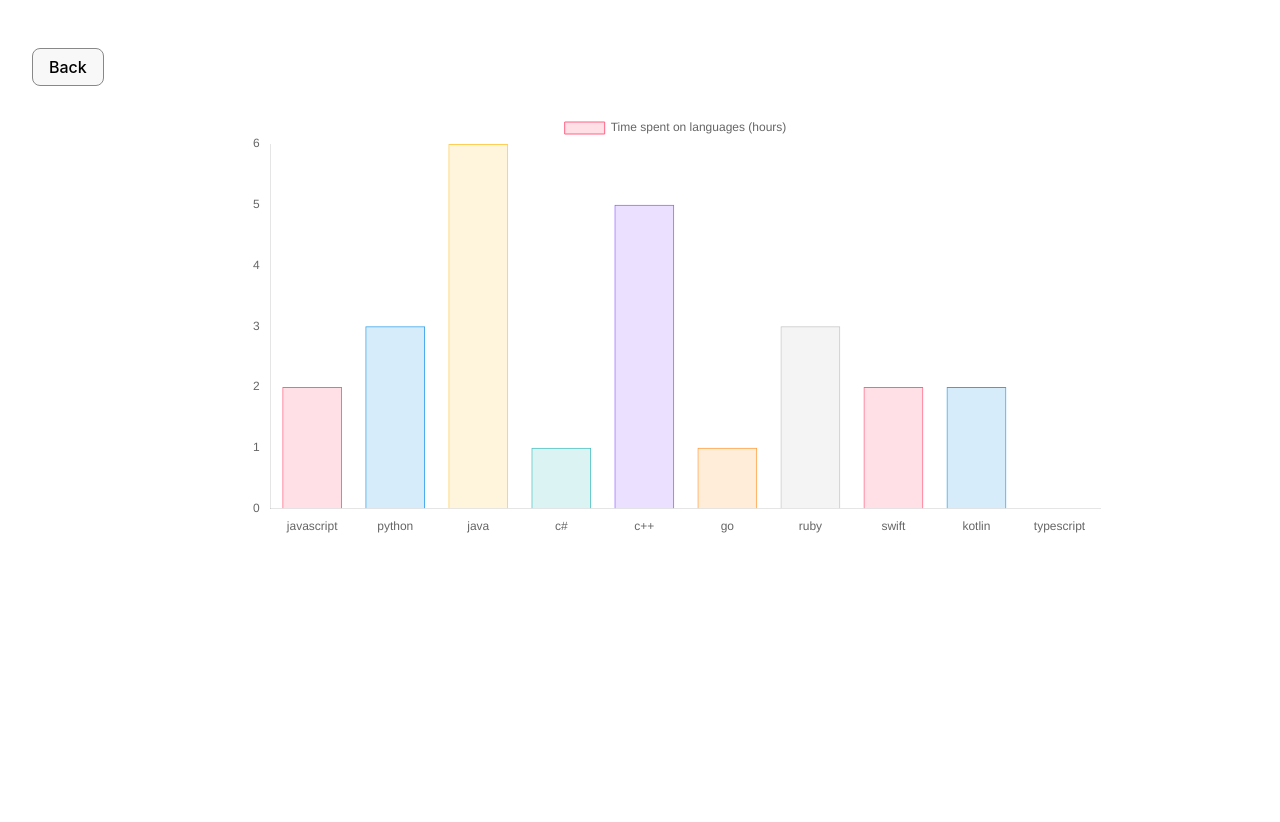
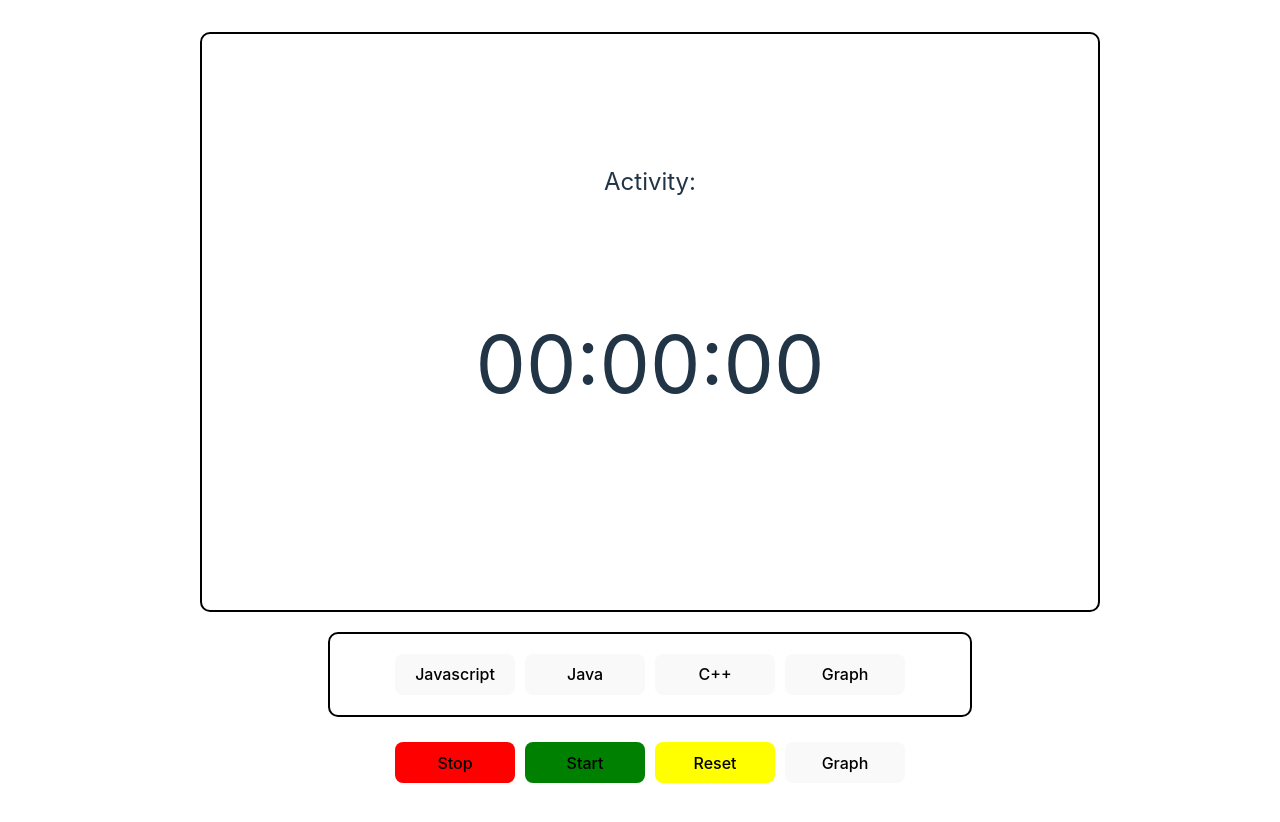
Before and after one commit to JaxChoong/React-Chart, a React (Vite) app in the folder react-chart/: page / in a window 1280 px wide. Shown: the top 822 px of the page. Built offline with nearby package versions, Linux system fonts and the light colour scheme.

Commit message:
feat: now has front page

```diff
--- a/react-chart/package.json
+++ b/react-chart/package.json
@@ -15,7 +15,8 @@
     "framer-motion": "^11.12.0",
     "react": "^18.3.1",
     "react-charts": "^3.0.0-beta.57",
-    "react-dom": "^18.3.1"
+    "react-dom": "^18.3.1",
+    "react-router-dom": "^7.0.1"
   },
   "devDependencies": {
     "@cubejs-client/core": "^0.31.0",
--- a/react-chart/src/App.css
+++ b/react-chart/src/App.css
@@ -1,46 +1,3 @@
-#root {
-  width: 100vw;
-  height: 100vh;
-  margin: 0 auto;
-  padding: 2rem;
-  text-align: center;
-}
-
-.logo {
-  height: 6em;
-  padding: 1.5em;
-  will-change: filter;
-  transition: filter 300ms;
-}
-.logo:hover {
-  filter: drop-shadow(0 0 2em #646cffaa);
-}
-.logo.react:hover {
-  filter: drop-shadow(0 0 2em #61dafbaa);
-}
-
-@keyframes logo-spin {
-  from {
-    transform: rotate(0deg);
-  }
-  to {
-    transform: rotate(360deg);
-  }
-}
-
-@media (prefers-reduced-motion: no-preference) {
-  a:nth-of-type(2) .logo {
-    animation: logo-spin infinite 20s linear;
-  }
-}
-
-.card {
-  padding: 2em;
-}
-
-.read-the-docs {
-  color: #888;
-}
 
 .backButton{
   margin-top: 1em;
@@ -50,3 +7,87 @@
   background-color: #f8f8f8;
   cursor: pointer;
 }
+
+.container {
+  display: flex;
+  flex-direction: column;
+  justify-content: center;
+  align-items: center;
+  height: 100vh;
+  width: 100vw;
+  padding: 10px;
+}
+
+.timer-container {
+  padding: 10%;
+  display: flex;
+  justify-content: center;
+  align-items: center;
+  flex-direction: column;
+  max-width: 50%;
+  max-height: 40%;
+  min-width: 300px;
+  min-height: 200px;
+  width: 100%;
+  border-radius: 10px;
+  border: 2px solid black;
+}
+
+.activity-text {
+  display: flex;
+  justify-content: center;
+  align-items: center;
+  text-align: center;
+  font-size: 1.5rem;
+}
+
+.activity-buttons-container {
+  padding-top: 20px;
+  padding-bottom: 20px;
+  margin-top: 20px;
+  width: 50%;
+  display: flex;
+  flex-wrap: wrap;
+  align-items: center;
+  justify-content: center;
+  border-radius: 10px;
+  border: 2px solid black;
+  gap: 10px;
+}
+
+.action-buttons-container {
+  padding-top: 5px;
+  padding-bottom: 5px;
+  margin-top: 20px;
+  width: 50%;
+  display: flex;
+  flex-wrap: wrap;
+  align-items: center;
+  justify-content: center;
+  border-radius: 10px;
+  gap: 10px;
+}
+
+.timer-text{
+  font-size: 5rem;
+}
+
+button {
+  padding: 10px 5%;
+  font-size: 1rem;
+  cursor: pointer;
+  border-radius: 20px;
+  min-width: 120px;
+}
+
+#stop-button {
+  background-color: red;
+}
+
+#start-button {
+  background-color: green;
+}
+
+#reset-button {
+  background-color: yellow;
+}
--- a/react-chart/src/App.jsx
+++ b/react-chart/src/App.jsx
@@ -1,45 +1,16 @@
-import React from 'react';
-import { useEffect, useState } from 'react';
-import ChartComponent from './chartComponent';
-import './App.css';
+import { useState } from 'react'
+import './App.css'
+import {Timer} from './components'
 
 function App() {
-  const [count, setCount] = useState(() => {
-    const savedCount = localStorage.getItem('saveCount');
-    return savedCount ? Number(savedCount) : 0;
-  });
-
-  const languageTime = [
-    { language: 'javascript', time: 2 },
-    { language: 'python', time: 3 },
-    { language: 'java', time: 6 },
-    { language: 'c#', time: 1 },
-    { language: 'c++', time: 5 },
-    { language: 'go', time: 1 },
-    { language: 'ruby', time: 3 },
-    { language: 'swift', time: 2 },
-    { language: 'kotlin', time: 2 },
-    { language: 'typescript', time: 0 },
-  ];
-  useEffect(() => {
-    localStorage.setItem('languageTime', JSON.stringify(languageTime));
-  }, [languageTime]);
 
   return (
     <>
-    <div style={{display:'flex',width:'100%',height:'100%'}}>
-      <div>
-        <button className='backButton'>
-          Back
-        </button>
+      <div className="container">
+        <Timer/>
       </div>
-      <div style={{width:'70%',justifyContent:'center',alignContent:'center',display:'flex',margin:'80px auto'}}>
-        <ChartComponent />
-      </div>
-    </div>
-
     </>
-  );
+  )
 }
 
-export default App;
+export default App
--- /dev/null
+++ b/react-chart/src/ChartPage.jsx
@@ -0,0 +1,45 @@
+import React from 'react';
+import { useEffect, useState } from 'react';
+import ChartComponent from './chartComponent';
+import './App.css';
+
+function ChartPage() {
+  const [count, setCount] = useState(() => {
+    const savedCount = localStorage.getItem('saveCount');
+    return savedCount ? Number(savedCount) : 0;
+  });
+
+  const languageTime = [
+    { language: 'javascript', time: 2 },
+    { language: 'python', time: 3 },
+    { language: 'java', time: 6 },
+    { language: 'c#', time: 1 },
+    { language: 'c++', time: 5 },
+    { language: 'go', time: 1 },
+    { language: 'ruby', time: 3 },
+    { language: 'swift', time: 2 },
+    { language: 'kotlin', time: 2 },
+    { language: 'typescript', time: 0 },
+  ];
+  useEffect(() => {
+    localStorage.setItem('languageTime', JSON.stringify(languageTime));
+  }, [languageTime]);
+
+  return (
+    <>
+    <div style={{display:'flex',width:'100%',height:'100%'}}>
+      <div>
+        <button className='backButton'>
+          Back
+        </button>
+      </div>
+      <div style={{width:'70%',justifyContent:'center',alignContent:'center',display:'flex',margin:'80px auto'}}>
+        <ChartComponent />
+      </div>
+    </div>
+
+    </>
+  );
+}
+
+export default ChartPage;
--- /dev/null
+++ b/react-chart/src/components/Buttons.jsx
@@ -0,0 +1,35 @@
+import React from "react";
+import "../App.css";
+import { redirect, useNavigate } from "react-router-dom";
+
+const Buttons = ({ onStop, onStart, onReset, onSelectActivity }) => {
+  const navigate = useNavigate();
+
+  const handleButtonClick = (event) => {
+    const activity = event.target.value;
+    onSelectActivity(activity);
+  };
+
+  const handleGraphClick = () => {
+    navigate('/chart');
+  };
+
+  return (
+    <>
+    <div className="activity-buttons-container">
+      <button value="Javascript" onClick={handleButtonClick}>Javascript</button>
+      <button value="Java" onClick={handleButtonClick}>Java</button>
+      <button value="C++" onClick={handleButtonClick}>C++</button>
+      <button onClick={handleGraphClick}>Graph</button>
+    </div>
+    <div className = "action-buttons-container">
+      <button id="stop-button" onClick={onStop}>Stop</button>
+      <button id="start-button" onClick = {onStart}>Start</button>
+      <button id="reset-button" onClick = {onReset}>Reset</button>
+      <button onClick ={handleGraphClick}>Graph</button>
+    </div>
+    </>
+  );
+};
+
+export default Buttons;
--- /dev/null
+++ b/react-chart/src/components/Timer.jsx
@@ -0,0 +1,93 @@
+import React from "react";
+import { useState, useEffect } from "react";
+import "../App.css";
+import { Buttons } from "./index";
+
+const Timer = () => {
+  const [seconds, setSeconds] = useState(0);
+  const [isRunning, setIsRunning] = useState(false);
+  const [activity, setActivity] = useState(null);
+  const [totalTimes, setTotalTimes] = useState(() => {
+    const saved = localStorage.getItem("totalTimes");
+    return saved ? JSON.parse(saved) : {};
+  });
+
+  useEffect(() => {
+    let timer;
+    if (isRunning) {
+      timer = setInterval(() => {
+        setSeconds((prev) => prev + 1);
+      }, 1000);
+    }
+    return () => clearInterval(timer);
+  }, [isRunning]);
+
+  useEffect(() => {
+    localStorage.setItem("totalTimes", JSON.stringify(totalTimes));
+  }, [totalTimes]);
+
+  const handleStart = () => {
+    if (activity === null) {
+    }
+    else{
+      setIsRunning(true);
+    }
+  }
+
+  const handleStop = () => {
+    setIsRunning(false);
+    if (activity) {
+      setTotalTimes((prev) => ({
+        ...prev,
+        [activity]: (prev[activity] || 0) + seconds,
+      }));
+    }
+  };
+
+  const handleReset = () => {
+    setIsRunning(false);
+    setSeconds(0);
+    setActivity(null);
+    localStorage.clear();
+    setTotalTimes({});
+  };
+
+  const handleActivityChange = (newActivity) => {
+    if (activity) {
+      setTotalTimes((prev) => ({
+        ...prev,
+        [activity]: (prev[activity] || 0) + seconds,
+      }));
+    }
+    setActivity(newActivity);
+    setSeconds(0);
+    setIsRunning(true);
+  };
+  const formatTime = (seconds) => {
+    const hours = Math.floor(seconds / 3600);
+    const mins = Math.floor((seconds % 3600) / 60);
+    const secs = seconds % 60;
+    return `${String(hours).padStart(2, "0")}:${String(mins).padStart(2, "0")}:${String(secs).padStart(2, "0")}`;
+  };
+
+  return (
+    <>
+     <div className="timer-container">
+      <div className="activity-text">
+        <p>Activity: {activity}</p>
+      </div>
+      <div className="timer-text">
+        <p>{formatTime(seconds)}</p>
+      </div>
+    </div>
+    <Buttons
+        onStop={handleStop}
+        onStart={handleStart}
+        onReset={handleReset}
+        onSelectActivity={handleActivityChange}
+      />
+    </>
+  );
+};
+
+export default Timer;
--- /dev/null
+++ b/react-chart/src/components/index.js
@@ -0,0 +1,6 @@
+import Timer from "./Timer.jsx";
+import Buttons from "./Buttons.jsx";
+export {
+    Timer,
+    Buttons
+};
--- a/react-chart/src/main.jsx
+++ b/react-chart/src/main.jsx
@@ -1,12 +1,17 @@
-import { StrictMode } from 'react'
-import { createRoot } from 'react-dom/client'
-import './index.css'
-import App from './App.jsx'
-
-
+import { StrictMode } from 'react';
+import { createRoot } from 'react-dom/client';
+import { BrowserRouter as Router, Route, Routes } from 'react-router-dom';
+import App from './App';
+import ChartPage from './ChartPage';
+import './index.css';
 
 createRoot(document.getElementById('root')).render(
   <StrictMode>
-      <App />
-  </StrictMode>,
-)
+      <Router>
+        <Routes>
+          <Route path="/" element={<App />} />
+          <Route path="/chart" element={<ChartPage />} />
+        </Routes>
+      </Router>
+  </StrictMode>
+);
```
Also changed, not shown: 1 other file (tests, documents, lock files or other folders).
